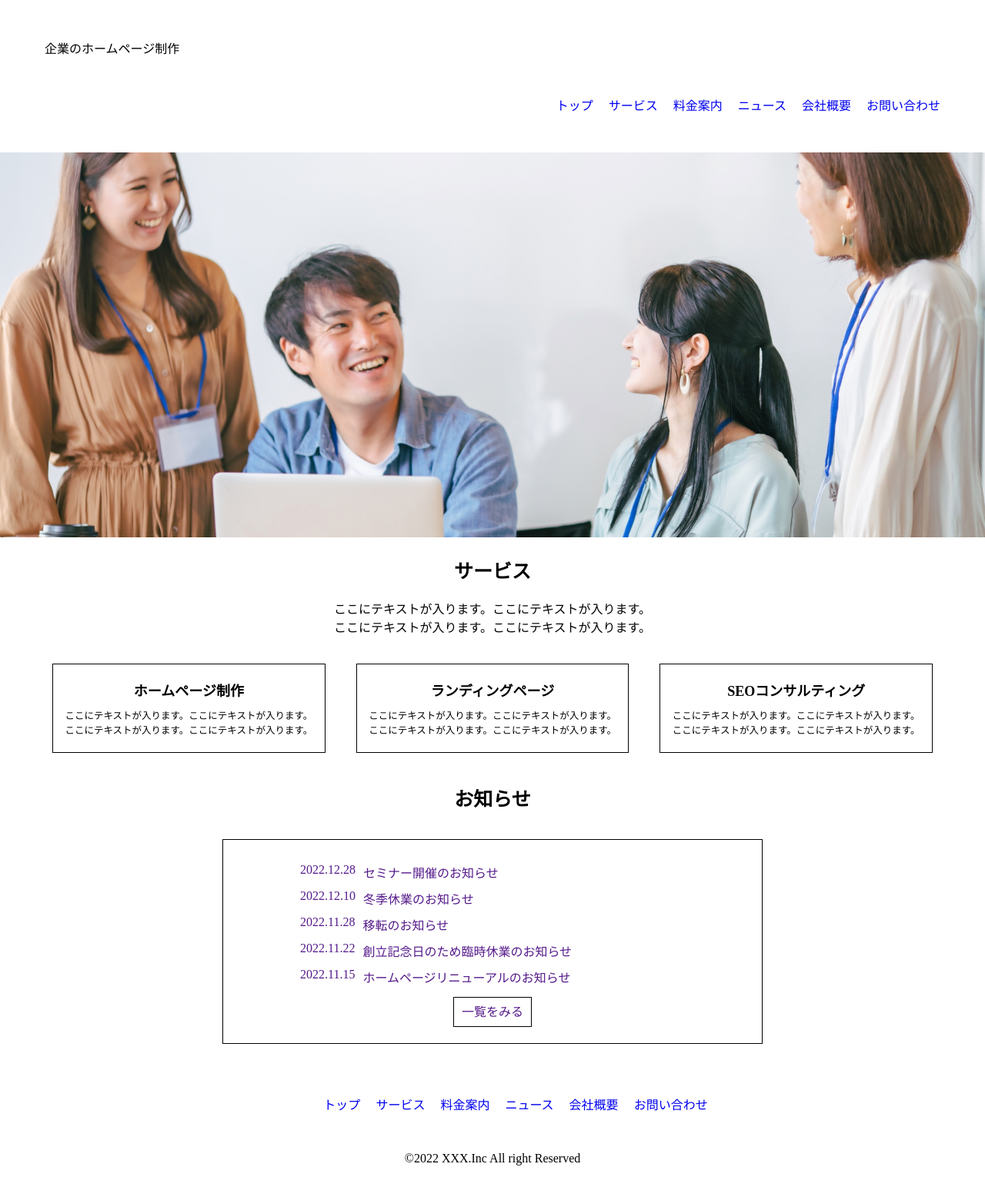
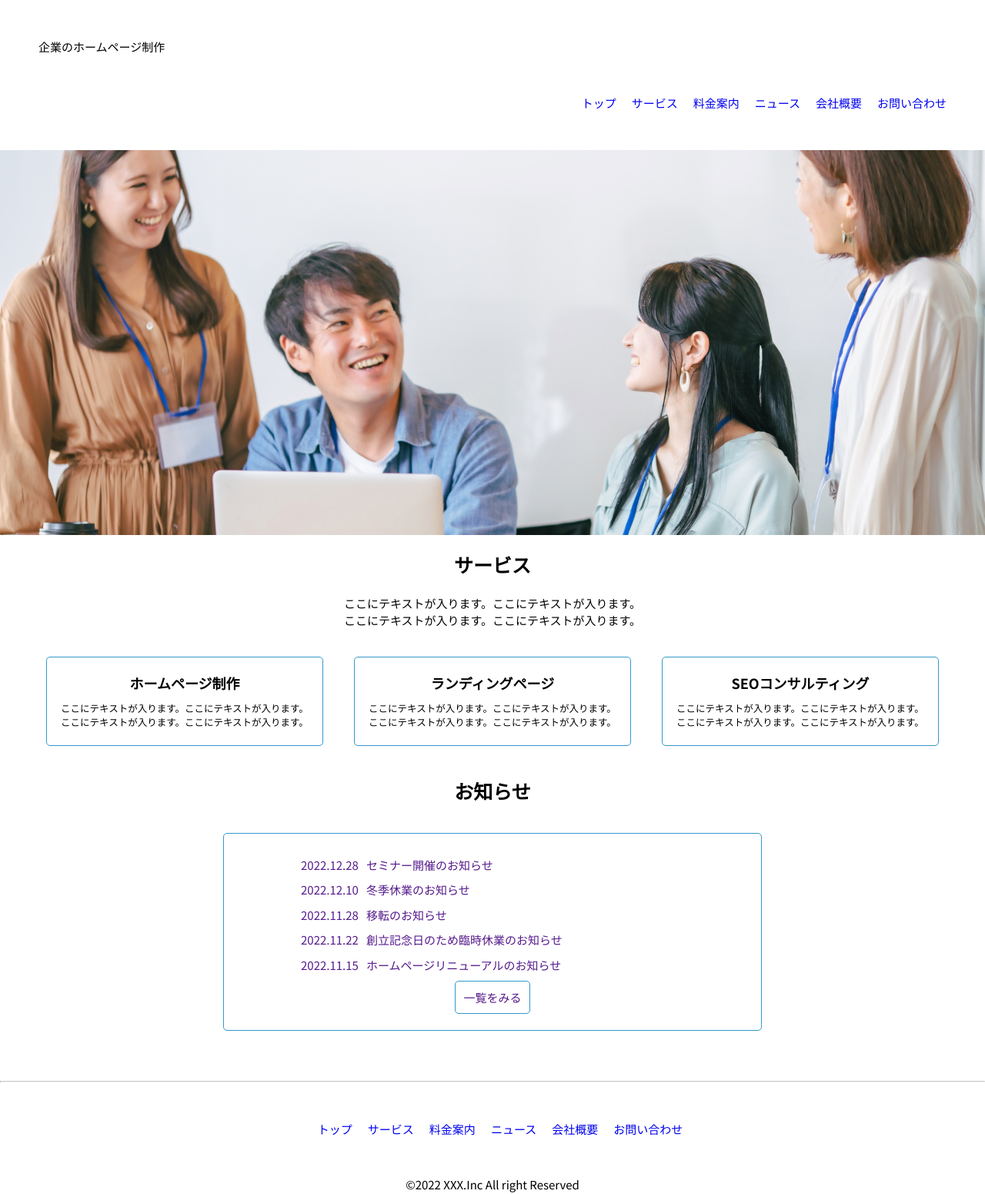
Before and after one commit to muffin-bird/Site, a PHP site: page / in a window 1280 px wide. Shown: the whole page at 77% size. Before the commit the page ends 1514 px from the top, so only its background shows below. Run offline with PHP 8.4, Linux system fonts and the light colour scheme.

Commit message:
update style

```diff
--- a/CS/index.html
+++ b/CS/index.html
@@ -5,7 +5,11 @@
   <meta charset="UTF-8">
   <meta http-equiv="X-UA-Compatible" content="IE=edge">
   <meta name="viewport" content="width=device-width, initial-scale=1.0">
+  <link rel="stylesheet" href="sanitize.css">
   <link rel="stylesheet" href="style.css">
+  <link rel="preconnect" href="https://fonts.googleapis.com">
+  <link rel="preconnect" href="https://fonts.gstatic.com" crossorigin>
+  <link href="https://fonts.googleapis.com/css2?family=Noto+Sans+JP:wght@400;700&display=swap" rel="stylesheet">
   <title>企業サイト</title>
 </head>
 
@@ -94,6 +98,7 @@
   </div>
 
   <footer>
+    <hr class="footer_line">
     <div class="w_inner">
       <nav>
         <ul>
--- /dev/null
+++ b/CS/sanitize.css
@@ -0,0 +1,566 @@
+/* Document
+ * ========================================================================== */
+
+/**
+ * Add border box sizing in all browsers (opinionated).
+ */
+
+*,
+::before,
+::after {
+  box-sizing: border-box;
+}
+
+/**
+ * 1. Add text decoration inheritance in all browsers (opinionated).
+ * 2. Add vertical alignment inheritance in all browsers (opinionated).
+ */
+
+::before,
+::after {
+  text-decoration: inherit; /* 1 */
+  vertical-align: inherit; /* 2 */
+}
+
+/**
+ * 1. Use the default cursor in all browsers (opinionated).
+ * 2. Change the line height in all browsers (opinionated).
+ * 3. Use a 4-space tab width in all browsers (opinionated).
+ * 4. Remove the grey highlight on links in iOS (opinionated).
+ * 5. Prevent adjustments of font size after orientation changes in
+ *    IE on Windows Phone and in iOS.
+ * 6. Breaks words to prevent overflow in all browsers (opinionated).
+ */
+
+html {
+  cursor: default; /* 1 */
+  line-height: 1.5; /* 2 */
+  -moz-tab-size: 4; /* 3 */
+  tab-size: 4; /* 3 */
+  -webkit-tap-highlight-color: transparent /* 4 */;
+  -ms-text-size-adjust: 100%; /* 5 */
+  -webkit-text-size-adjust: 100%; /* 5 */
+  word-break: break-word; /* 6 */
+}
+
+/* Sections
+ * ========================================================================== */
+
+/**
+ * Remove the margin in all browsers (opinionated).
+ */
+
+body {
+  margin: 0;
+}
+
+/**
+ * Correct the font size and margin on `h1` elements within `section` and
+ * `article` contexts in Chrome, Edge, Firefox, and Safari.
+ */
+
+h1 {
+  font-size: 2em;
+  margin: 0.67em 0;
+}
+
+/* Grouping content
+ * ========================================================================== */
+
+/**
+ * Remove the margin on nested lists in Chrome, Edge, IE, and Safari.
+ */
+
+dl dl,
+dl ol,
+dl ul,
+ol dl,
+ul dl {
+  margin: 0;
+}
+
+/**
+ * Remove the margin on nested lists in Edge 18- and IE.
+ */
+
+ol ol,
+ol ul,
+ul ol,
+ul ul {
+  margin: 0;
+}
+
+/**
+ * 1. Add the correct sizing in Firefox.
+ * 2. Show the overflow in Edge 18- and IE.
+ */
+
+hr {
+  height: 0; /* 1 */
+  overflow: visible; /* 2 */
+}
+
+/**
+ * Add the correct display in IE.
+ */
+
+main {
+  display: block;
+}
+
+/**
+ * Remove the list style on navigation lists in all browsers (opinionated).
+ */
+
+nav ol,
+nav ul {
+  list-style: none;
+  padding: 0;
+}
+
+/**
+ * 1. Correct the inheritance and scaling of font size in all browsers.
+ * 2. Correct the odd `em` font sizing in all browsers.
+ */
+
+pre {
+  font-family: monospace, monospace; /* 1 */
+  font-size: 1em; /* 2 */
+}
+
+/* Text-level semantics
+ * ========================================================================== */
+
+/**
+ * Remove the gray background on active links in IE 10.
+ */
+
+a {
+  background-color: transparent;
+}
+
+/**
+ * Add the correct text decoration in Edge 18-, IE, and Safari.
+ */
+
+abbr[title] {
+  text-decoration: underline;
+  text-decoration: underline dotted;
+}
+
+/**
+ * Add the correct font weight in Chrome, Edge, and Safari.
+ */
+
+b,
+strong {
+  font-weight: bolder;
+}
+
+/**
+ * 1. Correct the inheritance and scaling of font size in all browsers.
+ * 2. Correct the odd `em` font sizing in all browsers.
+ */
+
+code,
+kbd,
+samp {
+  font-family: monospace, monospace; /* 1 */
+  font-size: 1em; /* 2 */
+}
+
+/**
+ * Add the correct font size in all browsers.
+ */
+
+small {
+  font-size: 80%;
+}
+
+/* Embedded content
+ * ========================================================================== */
+
+/*
+ * Change the alignment on media elements in all browsers (opinionated).
+ */
+
+audio,
+canvas,
+iframe,
+img,
+svg,
+video {
+  vertical-align: middle;
+}
+
+/**
+ * Add the correct display in IE 9-.
+ */
+
+audio,
+video {
+  display: inline-block;
+}
+
+/**
+ * Add the correct display in iOS 4-7.
+ */
+
+audio:not([controls]) {
+  display: none;
+  height: 0;
+}
+
+/**
+ * Remove the border on iframes in all browsers (opinionated).
+ */
+
+iframe {
+  border-style: none;
+}
+
+/**
+ * Remove the border on images within links in IE 10-.
+ */
+
+img {
+  border-style: none;
+}
+
+/**
+ * Change the fill color to match the text color in all browsers (opinionated).
+ */
+
+svg:not([fill]) {
+  fill: currentColor;
+}
+
+/**
+ * Hide the overflow in IE.
+ */
+
+svg:not(:root) {
+  overflow: hidden;
+}
+
+/* Tabular data
+ * ========================================================================== */
+
+/**
+ * Collapse border spacing in all browsers (opinionated).
+ */
+
+table {
+  border-collapse: collapse;
+}
+
+/* Forms
+ * ========================================================================== */
+
+/**
+ * Remove the margin on controls in Safari.
+ */
+
+button,
+input,
+select {
+  margin: 0;
+}
+
+/**
+ * 1. Show the overflow in IE.
+ * 2. Remove the inheritance of text transform in Edge 18-, Firefox, and IE.
+ */
+
+button {
+  overflow: visible; /* 1 */
+  text-transform: none; /* 2 */
+}
+
+/**
+ * Correct the inability to style buttons in iOS and Safari.
+ */
+
+button,
+[type="button"],
+[type="reset"],
+[type="submit"] {
+  -webkit-appearance: button;
+}
+
+/**
+ * 1. Change the inconsistent appearance in all browsers (opinionated).
+ * 2. Correct the padding in Firefox.
+ */
+
+fieldset {
+  border: 1px solid #a0a0a0; /* 1 */
+  padding: 0.35em 0.75em 0.625em; /* 2 */
+}
+
+/**
+ * Show the overflow in Edge 18- and IE.
+ */
+
+input {
+  overflow: visible;
+}
+
+/**
+ * 1. Correct the text wrapping in Edge 18- and IE.
+ * 2. Correct the color inheritance from `fieldset` elements in IE.
+ */
+
+legend {
+  color: inherit; /* 2 */
+  display: table; /* 1 */
+  max-width: 100%; /* 1 */
+  white-space: normal; /* 1 */
+}
+
+/**
+ * 1. Add the correct display in Edge 18- and IE.
+ * 2. Add the correct vertical alignment in Chrome, Edge, and Firefox.
+ */
+
+progress {
+  display: inline-block; /* 1 */
+  vertical-align: baseline; /* 2 */
+}
+
+/**
+ * Remove the inheritance of text transform in Firefox.
+ */
+
+select {
+  text-transform: none;
+}
+
+/**
+ * 1. Remove the margin in Firefox and Safari.
+ * 2. Remove the default vertical scrollbar in IE.
+ * 3. Change the resize direction in all browsers (opinionated).
+ */
+
+textarea {
+  margin: 0; /* 1 */
+  overflow: auto; /* 2 */
+  resize: vertical; /* 3 */
+}
+
+/**
+ * Remove the padding in IE 10-.
+ */
+
+[type="checkbox"],
+[type="radio"] {
+  padding: 0;
+}
+
+/**
+ * 1. Correct the odd appearance in Chrome, Edge, and Safari.
+ * 2. Correct the outline style in Safari.
+ */
+
+[type="search"] {
+  -webkit-appearance: textfield; /* 1 */
+  outline-offset: -2px; /* 2 */
+}
+
+/**
+ * Correct the cursor style of increment and decrement buttons in Safari.
+ */
+
+::-webkit-inner-spin-button,
+::-webkit-outer-spin-button {
+  height: auto;
+}
+
+/**
+ * Correct the text style of placeholders in Chrome, Edge, and Safari.
+ */
+
+::-webkit-input-placeholder {
+  color: inherit;
+  opacity: 0.54;
+}
+
+/**
+ * Remove the inner padding in Chrome, Edge, and Safari on macOS.
+ */
+
+::-webkit-search-decoration {
+  -webkit-appearance: none;
+}
+
+/**
+ * 1. Correct the inability to style upload buttons in iOS and Safari.
+ * 2. Change font properties to `inherit` in Safari.
+ */
+
+::-webkit-file-upload-button {
+  -webkit-appearance: button; /* 1 */
+  font: inherit; /* 2 */
+}
+
+/**
+ * Remove the inner border and padding of focus outlines in Firefox.
+ */
+
+::-moz-focus-inner {
+  border-style: none;
+  padding: 0;
+}
+
+/**
+ * Restore the focus outline styles unset by the previous rule in Firefox.
+ */
+
+:-moz-focusring {
+  outline: 1px dotted ButtonText;
+}
+
+/**
+ * Remove the additional :invalid styles in Firefox.
+ */
+
+:-moz-ui-invalid {
+  box-shadow: none;
+}
+
+/* Interactive
+ * ========================================================================== */
+
+/*
+ * Add the correct display in Edge 18- and IE.
+ */
+
+details {
+  display: block;
+}
+
+/*
+ * Add the correct styles in Edge 18-, IE, and Safari.
+ */
+
+dialog {
+  background-color: white;
+  border: solid;
+  color: black;
+  display: block;
+  height: -moz-fit-content;
+  height: -webkit-fit-content;
+  height: fit-content;
+  left: 0;
+  margin: auto;
+  padding: 1em;
+  position: absolute;
+  right: 0;
+  width: -moz-fit-content;
+  width: -webkit-fit-content;
+  width: fit-content;
+}
+
+dialog:not([open]) {
+  display: none;
+}
+
+/*
+ * Add the correct display in all browsers.
+ */
+
+summary {
+  display: list-item;
+}
+
+/* Scripting
+ * ========================================================================== */
+
+/**
+ * Add the correct display in IE 9-.
+ */
+
+canvas {
+  display: inline-block;
+}
+
+/**
+ * Add the correct display in IE.
+ */
+
+template {
+  display: none;
+}
+
+/* User interaction
+ * ========================================================================== */
+
+/*
+ * 1. Remove the tapping delay in IE 10.
+ * 2. Remove the tapping delay on clickable elements
+      in all browsers (opinionated).
+ */
+
+a,
+area,
+button,
+input,
+label,
+select,
+summary,
+textarea,
+[tabindex] {
+  -ms-touch-action: manipulation; /* 1 */
+  touch-action: manipulation; /* 2 */
+}
+
+/**
+ * Add the correct display in IE 10-.
+ */
+
+[hidden] {
+  display: none;
+}
+
+/* Accessibility
+ * ========================================================================== */
+
+/**
+ * Change the cursor on busy elements in all browsers (opinionated).
+ */
+
+[aria-busy="true"] {
+  cursor: progress;
+}
+
+/*
+ * Change the cursor on control elements in all browsers (opinionated).
+ */
+
+[aria-controls] {
+  cursor: pointer;
+}
+
+/*
+ * Change the cursor on disabled, not-editable, or otherwise
+ * inoperable elements in all browsers (opinionated).
+ */
+
+[aria-disabled="true"],
+[disabled] {
+  cursor: not-allowed;
+}
+
+/*
+ * Change the display on visually hidden accessible elements
+ * in all browsers (opinionated).
+ */
+
+[aria-hidden="false"][hidden] {
+  display: initial;
+}
+
+[aria-hidden="false"][hidden]:not(:focus) {
+  clip: rect(0, 0, 0, 0);
+  position: absolute;
+}
--- a/CS/style.css
+++ b/CS/style.css
@@ -1,4 +1,14 @@
 @charset "UTF-8";
+
+/*
+Base style
+*/
+body {
+  font-family: 'Noto Sans JP', "Helvetica Neue", "Helvetica", "Hiragino Sans", "Hiragino Kaku Gothic ProN", "Arial", "Yu Gothic", "Meiryo", sans-serif;
+  font-size: 15px;
+  line-height: 1.5;
+  color: 333;
+}
 
 #top div {
   margin: 50px 50px 0px;
@@ -31,7 +41,7 @@
   justify-content: center;
   align-items: center;
   font-size: 25px;
-  font-weight: 800;
+  font-weight: bold;
   margin: 20px 0;
 }
 
@@ -48,10 +58,11 @@
 
 .s_box li {
   font-size: 18px;
-  font-weight: 700;
+  font-weight: bold;
   list-style: none;
   text-align: center;
-  border: 1px solid black;
+  border: 1px solid #3399cc;
+  border-radius: 5px;
   width: 400px;
   padding: 20px 0;
   margin: 20px;
@@ -92,8 +103,9 @@
 .news_list ul {
   list-style-type: none;
   width: fit-content;
-  border: 1px solid black;
-  width: 500px;
+  border: 1px solid #3399cc;
+  border-radius: 5px;
+  width: 700px;
   padding: 30px 100px
 }
 
@@ -113,9 +125,15 @@
 }
 
 .btn_stn a {
-  border: 1px solid black;
+  border: 1px solid #3399cc;
+  border-radius: 5px;
   padding: 10px;
   text-decoration: none;
+}
+
+.footer_line {
+  border-top: 1px solid #cccccc;
+  margin: 50px 0;
 }
 
 .w_inner nav ul {
```
